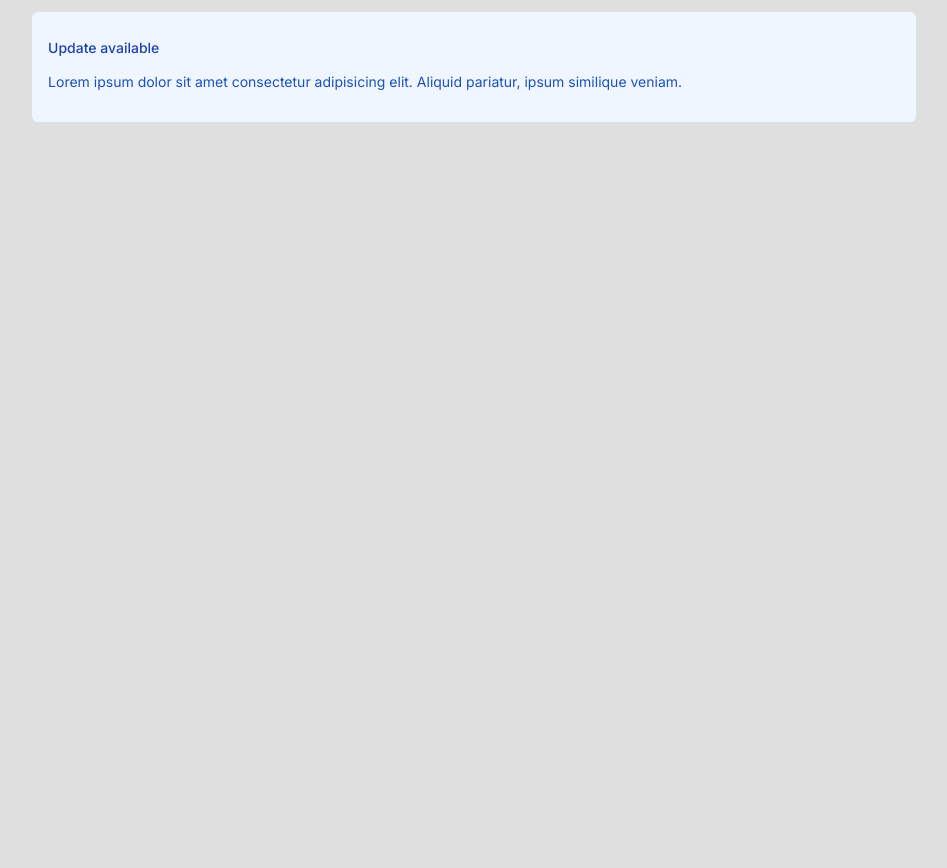
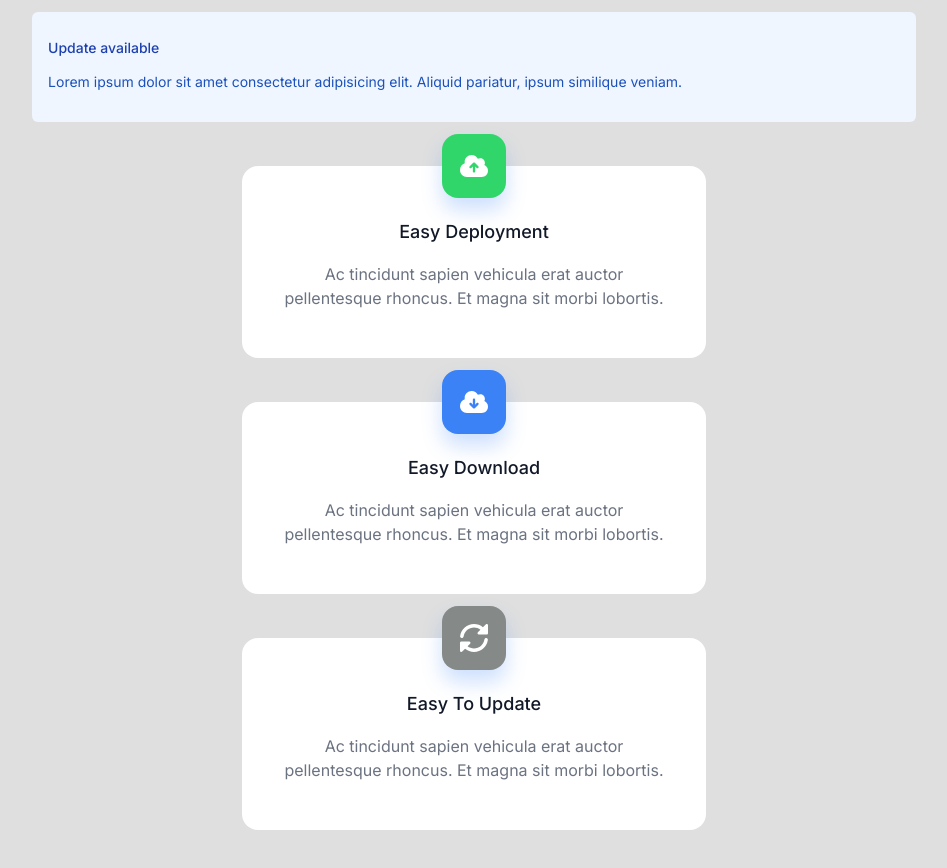
Before and after one commit to joacopobre/Components-Library, a React (Vite) app: page / in a window 1280 px wide. Shown: the part 680-1548 px from the top of the page, without its empty margins (166-1113 px from the left). Before the commit the page ends 852 px from the top, so only its background shows below. Built offline with nearby package versions, Linux system fonts and the light colour scheme; the HTML template or start-up script is replaced by a standard one.

Commit message:
Cards logic + style done

```diff
--- a/package.json
+++ b/package.json
@@ -10,6 +10,11 @@
     "preview": "vite preview"
   },
   "dependencies": {
+    "@fortawesome/fontawesome-svg-core": "^7.0.0",
+    "@fortawesome/free-brands-svg-icons": "^7.0.0",
+    "@fortawesome/free-regular-svg-icons": "^7.0.0",
+    "@fortawesome/free-solid-svg-icons": "^7.0.0",
+    "@fortawesome/react-fontawesome": "^0.2.3",
     "react": "^19.1.1",
     "react-dom": "^19.1.1"
   },
--- a/src/App.jsx
+++ b/src/App.jsx
@@ -1,14 +1,14 @@
-import React from 'react';
+
 import Badges from './components/Badges/Badges';
 import Banners from './components/Banners/Banners';
+import Cards from './components/Cards/Cards';
 
 function App() {
   return (
     <>
     <Badges />
     <Banners />
-
-
+    <Cards />
     </>
   );
 }
--- /dev/null
+++ b/src/components/Cards/Card.jsx
@@ -0,0 +1,23 @@
+import { FontAwesomeIcon } from "@fortawesome/react-fontawesome"
+import getCardMeta from "../../hooks/getCardMeta"
+
+export default function Card({type,children }){
+    const {icon,message} = getCardMeta(type)
+    const iconClass =`icon ${type}`
+    return(
+        <>
+        <div className="card-wrap">
+            <div className={iconClass}>
+                {icon && <FontAwesomeIcon icon={icon} size="lg" />}
+            </div>
+
+            <div className="card">
+                <h1>{message}</h1>
+                <p>{children}</p>
+            </div>
+        </div>
+
+        </>
+
+    )
+}
--- /dev/null
+++ b/src/components/Cards/Cards.jsx
@@ -0,0 +1,24 @@
+import Card from "./Card"
+
+
+
+export default function Cards(){
+    return(
+        <>
+            <Card type={"upload"}>
+                Ac tincidunt sapien vehicula erat auctor pellentesque rhoncus.
+                Et magna sit morbi lobortis.
+            </Card>
+            <Card type={"download"}>
+                Ac tincidunt sapien vehicula erat auctor pellentesque rhoncus.
+                Et magna sit morbi lobortis.
+            </Card>
+            <Card type={"update"}>
+                Ac tincidunt sapien vehicula erat auctor pellentesque rhoncus.
+                Et magna sit morbi lobortis.
+            </Card>
+        </>
+
+
+    )
+}
--- /dev/null
+++ b/src/hooks/getCardMeta.js
@@ -0,0 +1,13 @@
+import { faCloudArrowUp, faCloudArrowDown, faRotate } from "@fortawesome/free-solid-svg-icons"
+
+export default function getCardMeta(type) {
+  if (type === "upload") {
+    return { icon: faCloudArrowUp, message: "Easy Deployment" }
+  } else if (type === "download") {
+    return { icon: faCloudArrowDown, message: "Easy Download" }
+  } else if (type === "update") {
+    return { icon: faRotate, message: "Easy To Update" }
+  } else {
+    return { icon: null, message: "Fail to Create card" }
+  }
+}
--- a/src/index.css
+++ b/src/index.css
@@ -61,6 +61,7 @@ body{
   margin: 30px 0px;
   border-radius: 6px;
   background-color: #fff;
+
 }
 
 .banner > h1{
@@ -113,3 +114,71 @@ body{
 .neutral > p{
   color: #1c51b9;
 }
+.card-wrap {
+  position: relative;
+  width: min(560px, 92vw);
+  margin: 44px auto;
+
+}
+
+/* Card */
+.card {
+  position: relative;
+  background: #fff;
+  border-radius: 16px;
+  padding: 2.5rem 2rem 2rem;
+  text-align: center;
+  overflow: visible;
+  z-index: 1;
+  max-width: 400px;
+  margin: 0 auto;
+
+}
+
+/* Icon “badge” */
+.icon {
+  position: absolute;
+  left: 50%;
+  top: 0;
+  transform: translate(-50%, -50%);
+  z-index: 2;
+  width: 64px;
+  height: 64px;
+  border-radius: 16px;
+  box-shadow: 0 12px 20px rgba(59,130,246,.25);
+  display: grid;
+  place-items: center;
+
+}
+.download {
+  background: #3b82f6;
+}
+.upload{
+  background: #31d66b;
+}
+.update{
+  background: #858987;
+}
+
+.icon svg {
+  width: 28px;
+  height: 28px;
+  color: #fff;
+}
+
+.card > h1{
+  font-weight: 500;
+  font-size: 1.125em;
+  line-height: 28px;
+  color: #111827;
+}
+.card > p{
+  font-weight: 400;
+  font-size: 1em;
+  line-height: 24px;
+  color: #6b7280;
+}
+
+.card:hover{
+  box-shadow: 0 10px 30px rgba(0,0,0,.08);
+}
```
Also changed, not shown: 1 other file (tests, documents, lock files or other folders).
